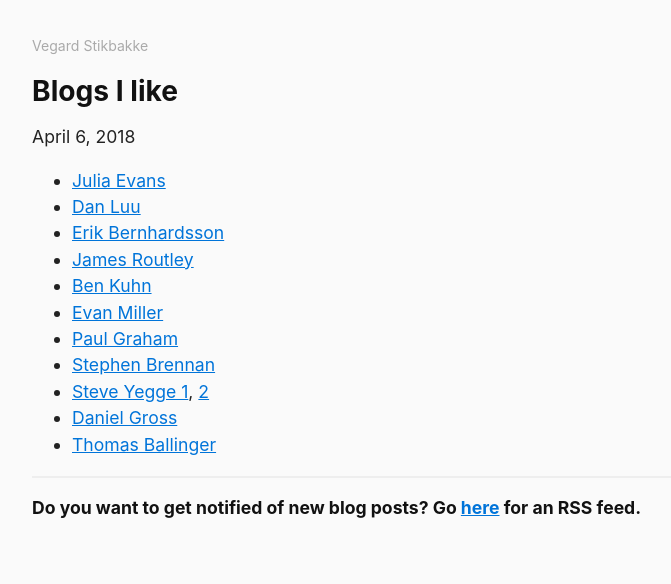
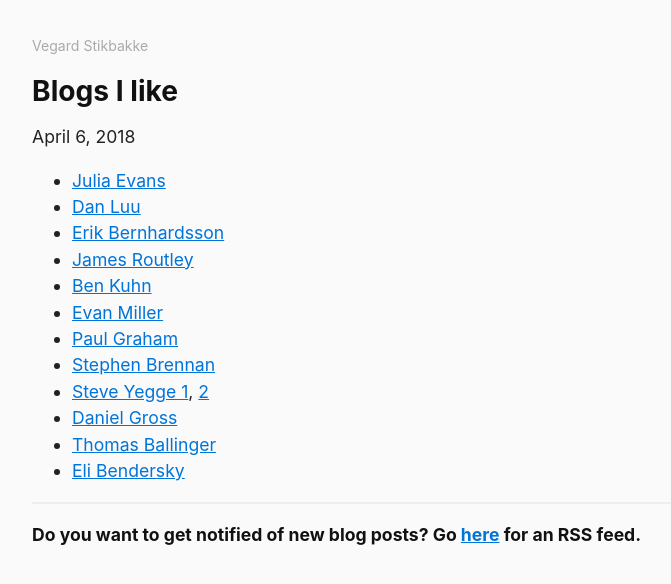
Before and after one commit to vegarsti/vegarsti.github.io, a Jekyll site: the page built from _posts/2018-04-06-blogroll.md, in a window 1280 px wide. Shown: the top 584 px of the page, without its empty margins (288-959 px from the left). Built offline with Jekyll 4.4.1, drawn with Linux system fonts in a browser that asks for light colours; nearby versions of some CDN libraries.

Commit message:
Add Eli Bendersky to blogroll

```diff
--- a/_posts/2018-04-06-blogroll.md
+++ b/_posts/2018-04-06-blogroll.md
@@ -14,3 +14,4 @@ title: Blogs I like
 - [Steve Yegge 1](https://steve-yegge.blogspot.com), [2](https://sites.google.com/site/steveyegge2/blog-rants)
 - [Daniel Gross](https://dcgross.com)
 - [Thomas Ballinger](http://ballingt.com)
+- [Eli Bendersky](https://eli.thegreenplace.net)
```
